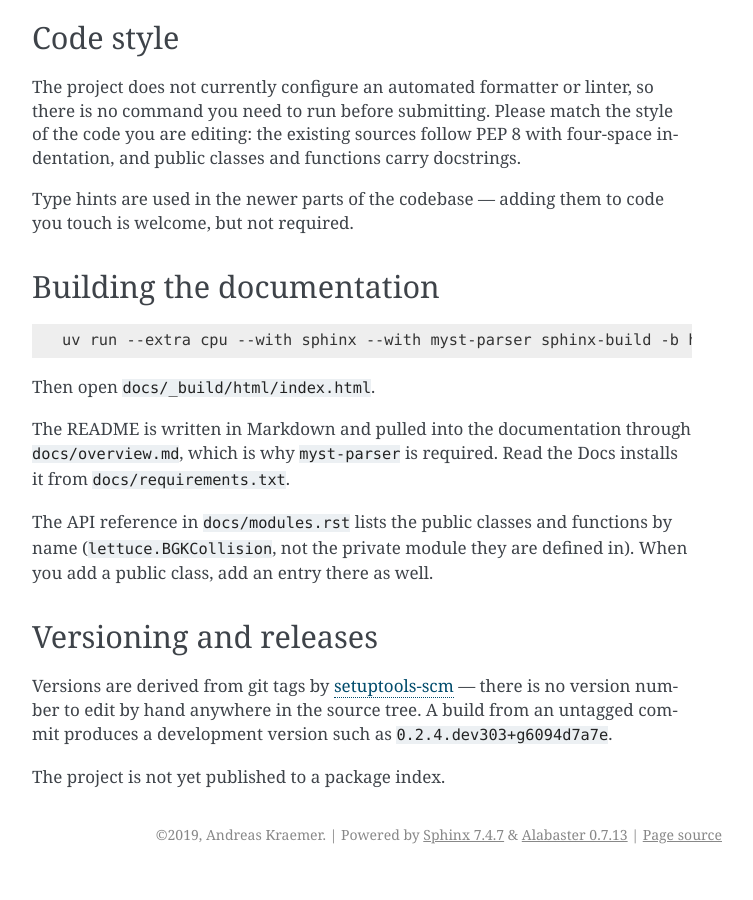
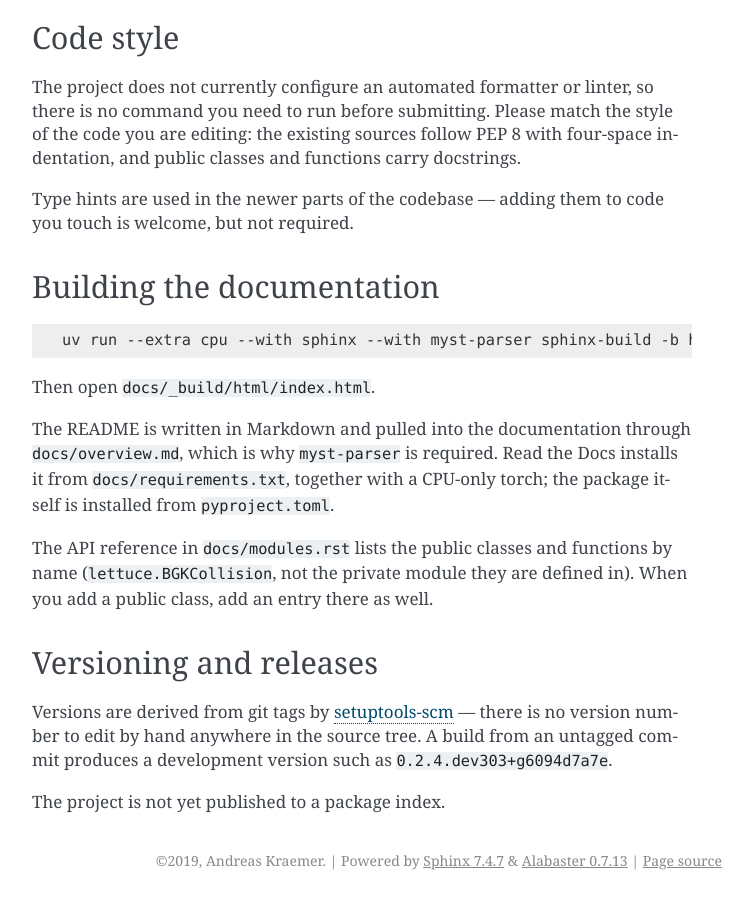
Before and after one commit to lettucecfd/lettuce, a Sphinx documentation site: the page built from docs/contributing.md, in a window 1280 px wide and 900 px high, scrolled down 3356 px. Shown: the whole window, without its empty margins (388-1141 px from the left). Built offline with Sphinx 7.4.7, drawn with Linux system fonts in a browser that asks for light colours; before the commit the page ends 4230 px from its top, so only the background shows below that.

Commit message:
Install docs dependencies from pyproject.toml on Read the Docs (#308)
The root requirements.txt was only used by Read the Docs and had drifted
from pyproject.toml (vtk, pytest, exact h5py pin, CUDA torch). Read the
Docs now installs the package itself, with a CPU-only torch, and fetches
the tags so setuptools-scm can determine the version.

```diff
--- a/CONTRIBUTING.md
+++ b/CONTRIBUTING.md
@@ -165,7 +165,8 @@
 
 The README is written in Markdown and pulled into the documentation through
 `docs/overview.md`, which is why `myst-parser` is required. Read the Docs
-installs it from `docs/requirements.txt`.
+installs it from `docs/requirements.txt`, together with a CPU-only torch;
+the package itself is installed from `pyproject.toml`.
 
 The API reference in `docs/modules.rst` lists the public classes and functions
 by name (`lettuce.BGKCollision`, not the private module they are defined in).
--- a/docs/requirements.txt
+++ b/docs/requirements.txt
@@ -1,3 +1,9 @@
 # Extra packages needed to build the documentation (Sphinx itself is provided
 # by Read the Docs). The README is Markdown, so Sphinx needs a Markdown parser.
 myst-parser>=2.0
+
+# docs/conf.py imports lettuce, which needs torch. Install the CPU build: the
+# default Linux wheel on PyPI pulls in several GB of CUDA libraries. The
+# package itself and its other dependencies are installed from pyproject.toml.
+--extra-index-url https://download.pytorch.org/whl/cpu
+torch>=2.6.0
```
Also changed, not shown: docs/README.md (+2 -1 lines), requirements.txt (deleted, +0 -112 lines), .readthedocs.yaml.
